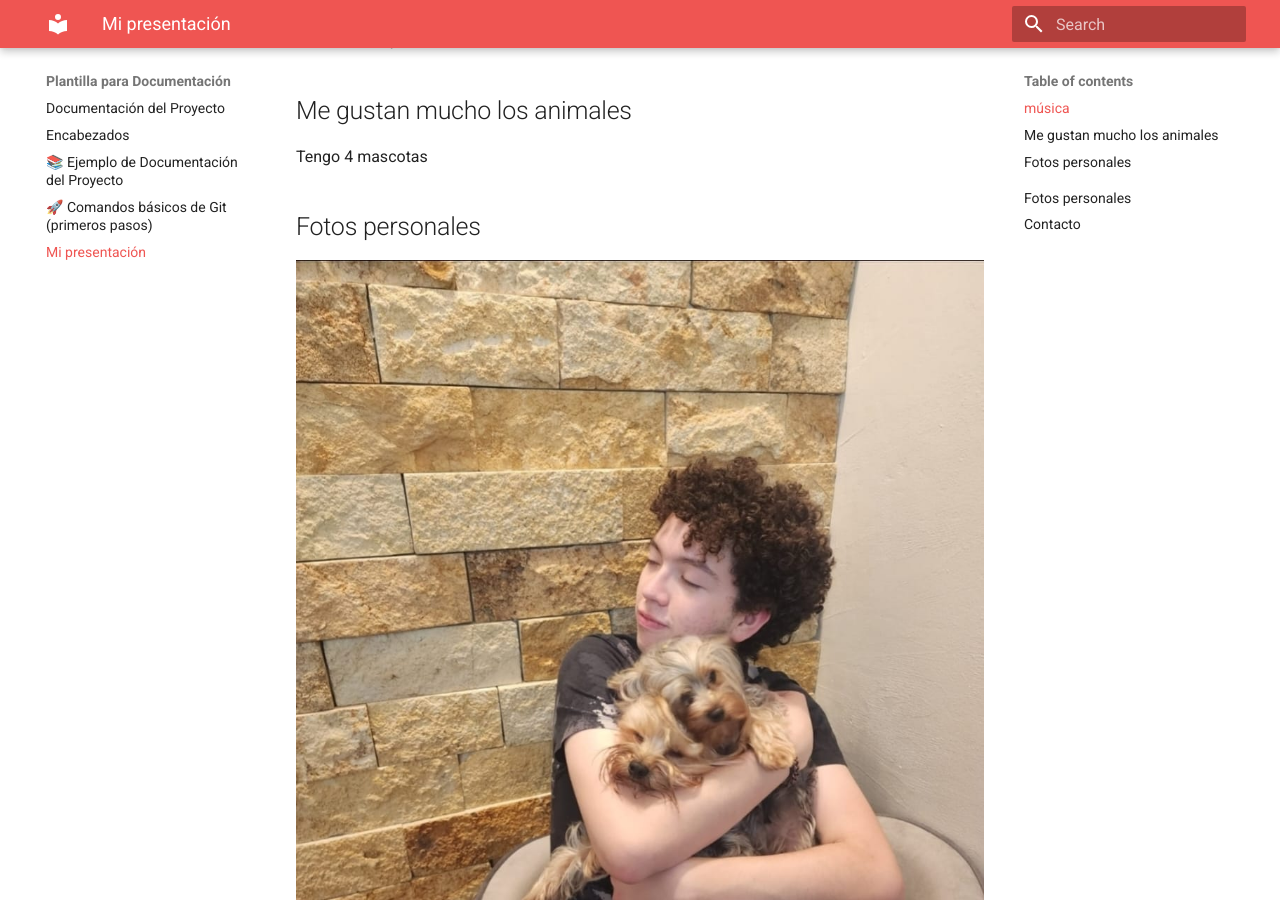
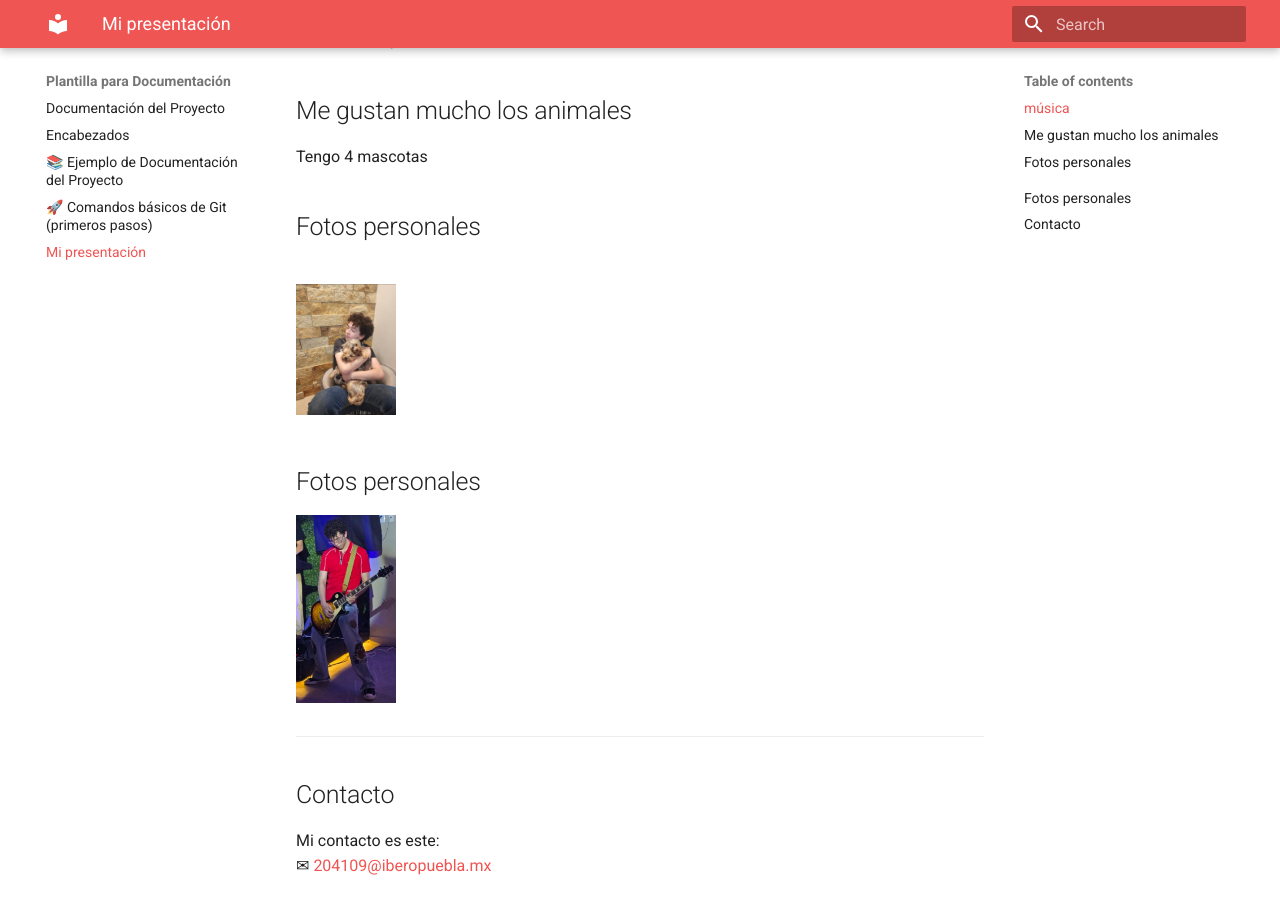
Before and after one commit to LuisTamezzz/Portafolio-ibero-puebla, an MkDocs documentation site: the page built from docs/presentacion.md, in a window 1280 px wide and 900 px high, scrolled down 530 px. Built offline with MkDocs 1.6.1 and Material for MkDocs 9.7.7, drawn with Linux system fonts in a browser that asks for light colours.

Commit message:
Update presentacion.md

```diff
--- a/docs/presentacion.md
+++ b/docs/presentacion.md
@@ -17,16 +17,16 @@
 
 ## Fotos personales
 
-![Foto con mis perros](recursos/imgs/fotosw2.jpeg)
 
-<img src="../recursos/imgs/fotosw2.jpeg" alt="Foto con mis perros" width="420">
+
+<img src="../recursos/imgs/fotosw2.jpeg" alt="Foto con mis perros" width="100">
 ---
 
 ## Fotos personales
 
-![Foto mia](recursos/imgs/fotol2.jpeg)
 
-<img src="../recursos/imgs/fotol2.jpeg" alt="Foto mia" width="420"/>
+
+<img src="../recursos/imgs/fotol2.jpeg" alt="Foto mia" width="100"/>
 
 ---
 
```
